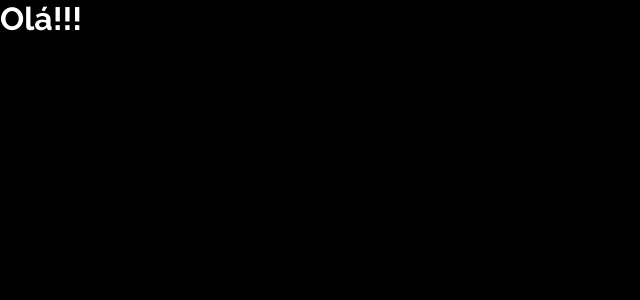
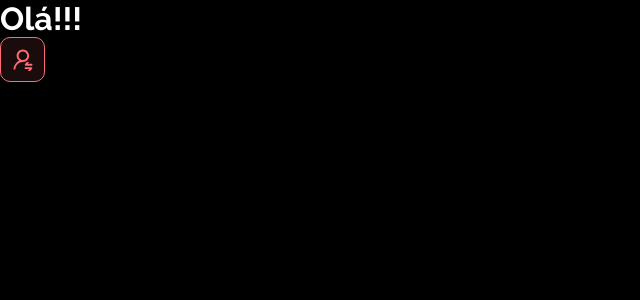
Before and after one commit to enzodevs2000/Spring-React-Week, a React (Vite) app in the folder projetos/dsmeta/frontend/: page / in a window 1280 px wide. Shown: the top 300 px of the page, without its empty margins (0-640 px from the left). Built offline with nearby package versions, Linux system fonts and the light colour scheme.

Commit message:
first component

```diff
--- a/projetos/dsmeta/frontend/src/App.tsx
+++ b/projetos/dsmeta/frontend/src/App.tsx
@@ -1,6 +1,11 @@
+import NotificationButton from "./components/NotificationButton"
+
 function App() {
   return (
-    <h1>Olá!!!</h1>
+    <>
+      <h1>Olá!!!</h1>
+      <NotificationButton />
+    </>
   )
 }
 
--- /dev/null
+++ b/projetos/dsmeta/frontend/src/components/NotificationButton/index.tsx
@@ -0,0 +1,15 @@
+import icon from '../../assets/img/notificar.svg';
+
+import './style.css';
+
+function NotificationButton() {
+    return (
+        <>
+            <div className="dsmeta-red-button">
+                <img src={icon} alt="icone de notificacao" />
+            </div>
+        </>
+    )
+  }
+
+  export default NotificationButton
--- /dev/null
+++ b/projetos/dsmeta/frontend/src/components/NotificationButton/style.css
@@ -0,0 +1,11 @@
+.dsmeta-red-button {
+    height: 45px;
+    width: 45px;
+    background: rgba(255, 107, 114, 0.1);
+    border: 1px solid #FF6B72;
+    border-radius: 10px;
+    display: flex;
+    align-items: center;
+    justify-content: center;
+    cursor: pointer;
+}
```
Also changed, not shown: projetos/dsmeta/frontend/src/assets/img/logo.svg (added), projetos/dsmeta/frontend/src/assets/img/notificar.svg (added).
